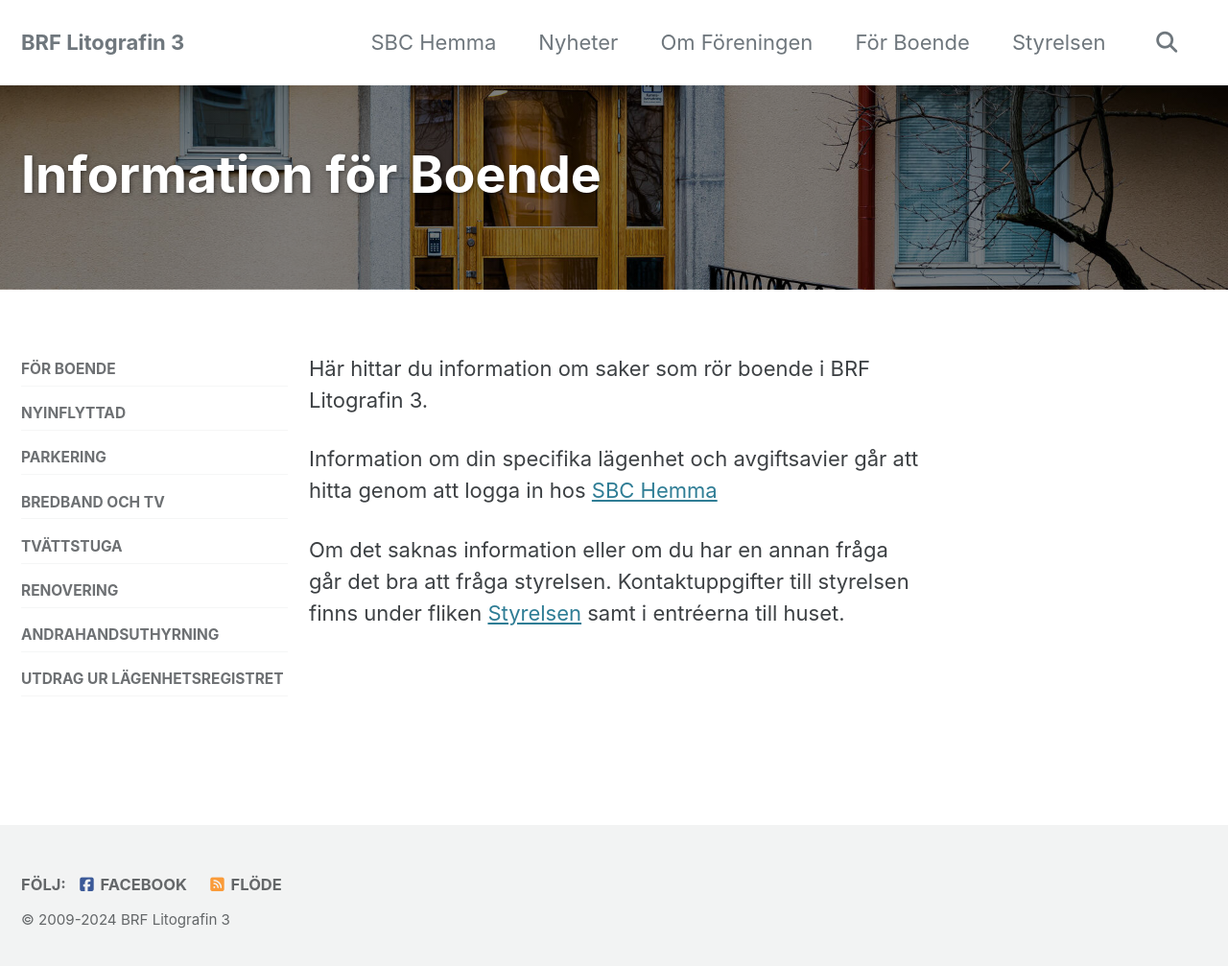
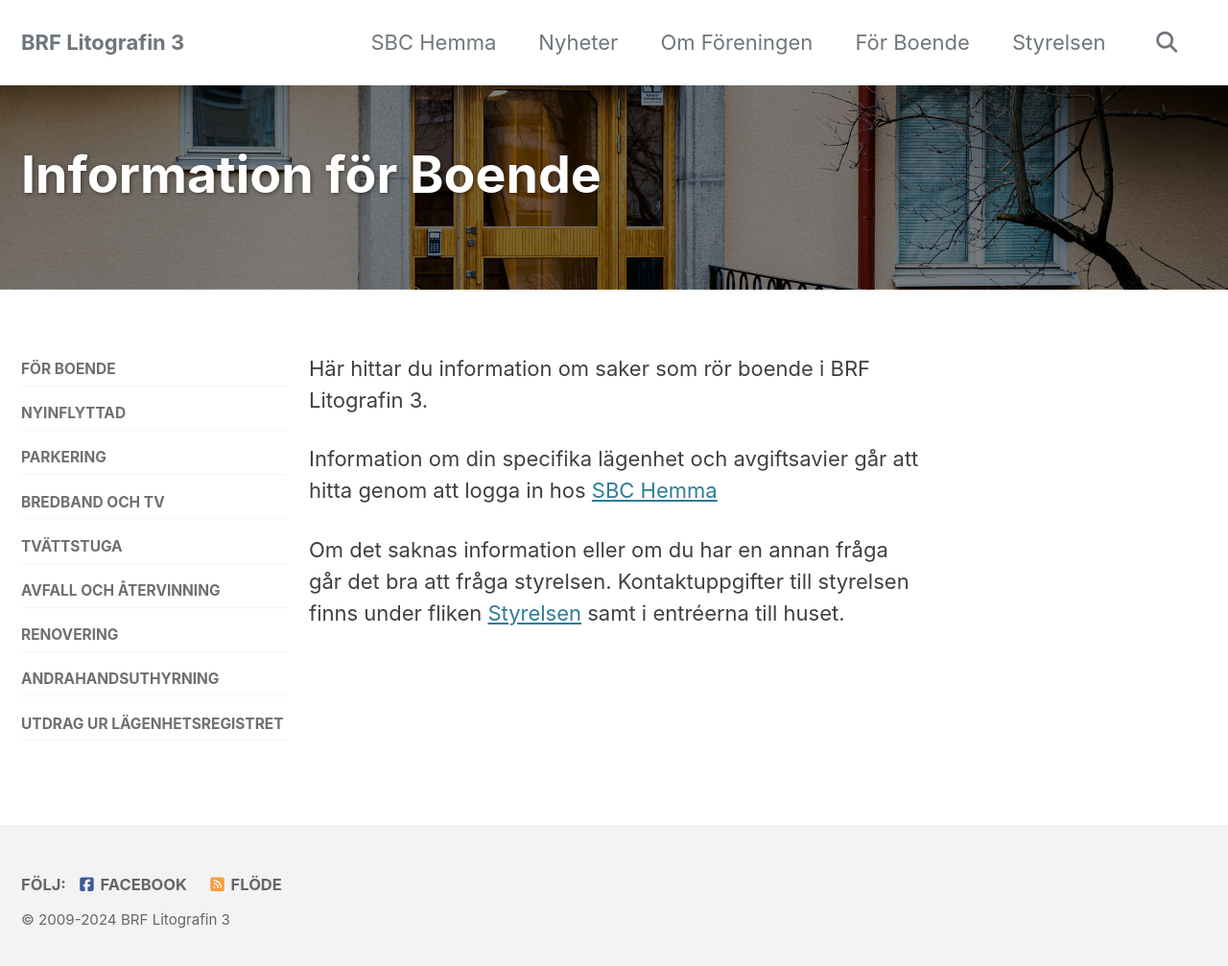
Before and after one commit to Litografin3/litografin3.github.io, a Jekyll site: the page built from _pages/boende/boende.md, in a window 1280 px wide and 1015 px high. Shown: the top 1007 px of the window at 96% size. Built offline with Jekyll 4.4.1, drawn with Linux system fonts in a browser that asks for light colours; cached includes are drawn as plain includes.

Commit message:
uppdaterade länkar

```diff
--- a/_data/navigation.yml
+++ b/_data/navigation.yml
@@ -22,6 +22,8 @@ boende:
      url: /boende/bredband/
    - title: "Tvättstuga"
      url: /boende/tvattstuga/
+   - title: "Avfall och Återvinning"
+     url: /boende/avfall/
    - title: "Renovering"
      url: /boende/renovering/
    - title: "Andrahandsuthyrning"
```
